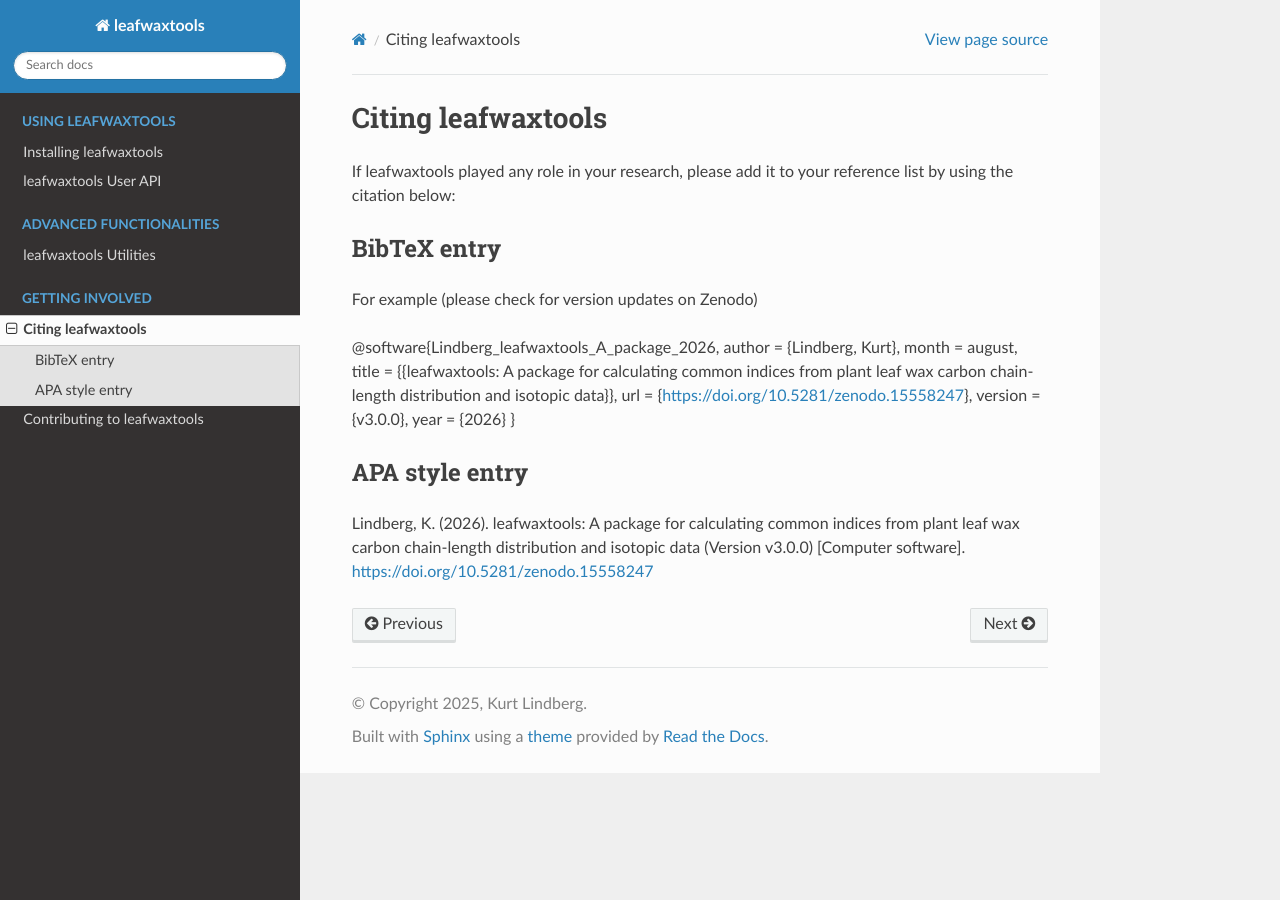
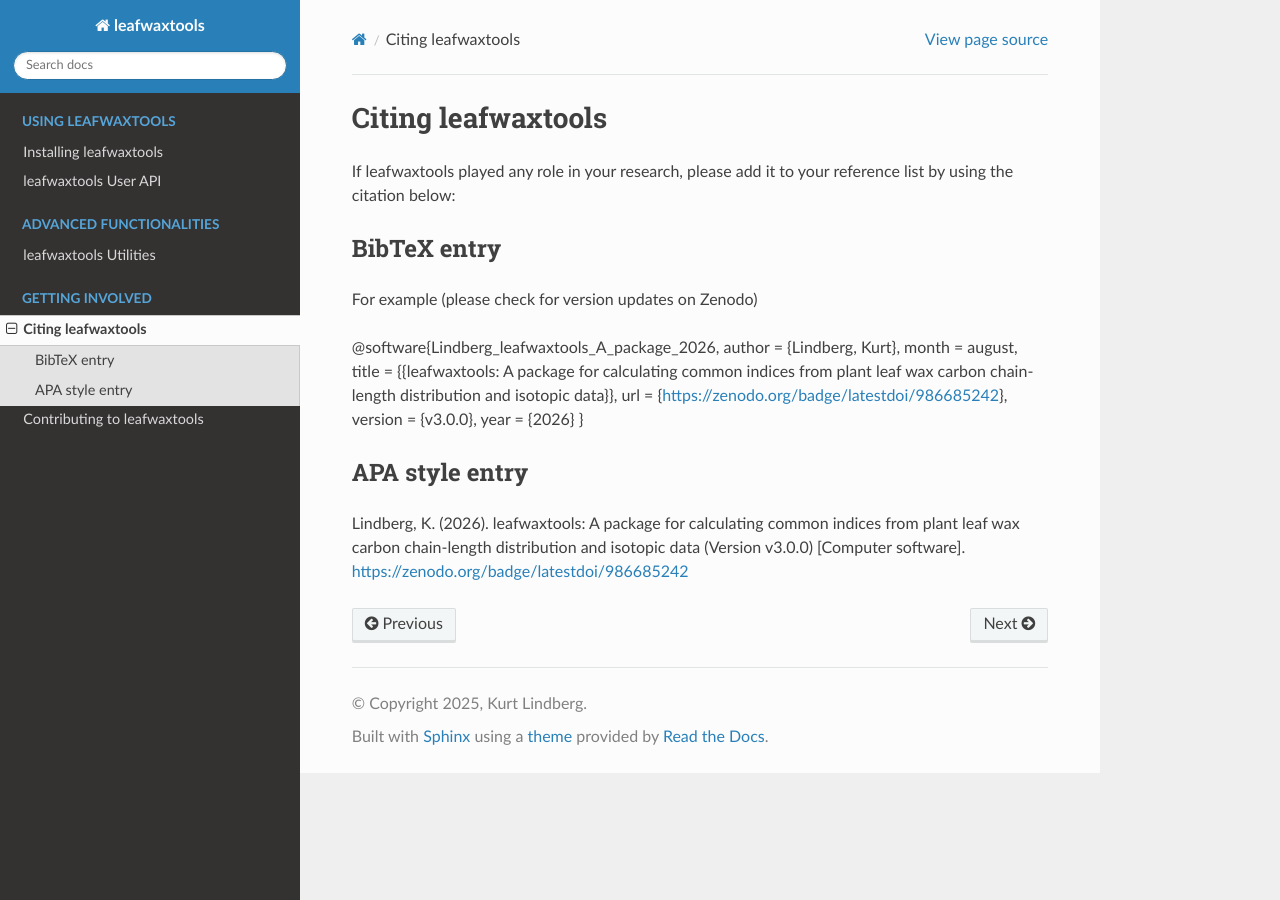
Before and after one commit to kurtlindberg/leafwaxtools, a Sphinx documentation site: the page built from docs/source/citation.rst, in a window 1280 px wide. Built offline with Sphinx 7.4.7 and the Read the Docs theme 3.1.0, drawn with Linux system fonts in a browser that asks for light colours; some of the changed lines change nothing that is shown.

Commit message:
Fix Zenodo links

```diff
--- a/docs/source/citation.rst
+++ b/docs/source/citation.rst
@@ -14,7 +14,7 @@ For example (please check for version updates on Zenodo)
 author = {Lindberg, Kurt},
 month = august,
 title = {{leafwaxtools: A package for calculating common indices from plant leaf wax carbon chain-length distribution and isotopic data}},
-url = {https://doi.org/10.5281/zenodo.15558247},
+url = {https://zenodo.org/badge/latestdoi/986685242},
 version = {v3.0.0},
 year = {2026}
 }
@@ -24,4 +24,4 @@ year = {2026}
 APA style entry
 """""""""""""""
 
-Lindberg, K. (2026). leafwaxtools: A package for calculating common indices from plant leaf wax carbon chain-length distribution and isotopic data (Version v3.0.0) [Computer software]. https://doi.org/10.5281/zenodo.15558247
+Lindberg, K. (2026). leafwaxtools: A package for calculating common indices from plant leaf wax carbon chain-length distribution and isotopic data (Version v3.0.0) [Computer software]. https://zenodo.org/badge/latestdoi/986685242
```
